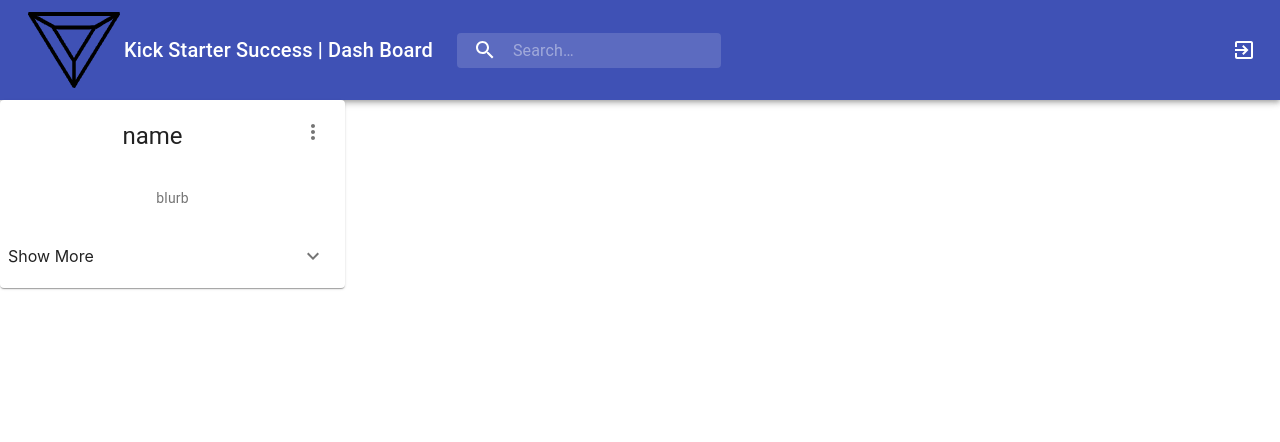
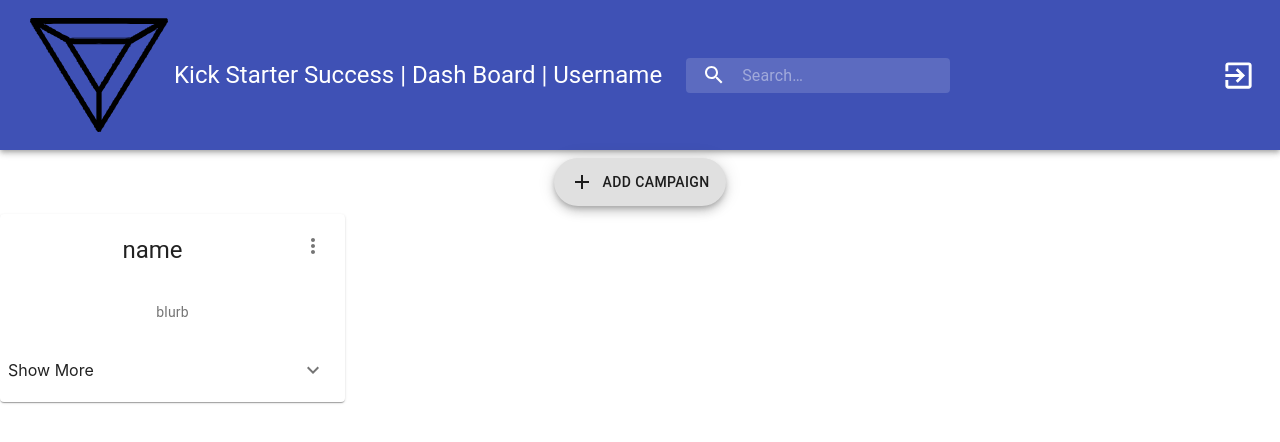
Before and after one commit to BW-Kickstarter-Success-Oct2019/Frontend, a React (Create React App) app in the folder my-app/: page /dashboard in a window 1280 px wide. Shown: the top 442 px of the page. Built offline with nearby package versions, Linux system fonts and the light colour scheme.

Commit message:
Added Campaign Button

```diff
--- a/my-app/src/App.js
+++ b/my-app/src/App.js
@@ -9,9 +9,9 @@ import CampaignForm from "./components/CampaignForm";
 function App() {
   return (
     <div className="App">
-      <Route path="/dashboard" component={dashboard}/>
       <Route path="/login" component={Login}/>
       <Route path="/signup" component={SignUp}/>
+      <Route path="/dashboard" component={dashboard}/>
       <Route path="/addCampaign" component={CampaignForm}/>
     </div>
   );
--- /dev/null
+++ b/my-app/src/components/AddCampaign.js
@@ -0,0 +1,30 @@
+import React from 'react';
+import { makeStyles } from '@material-ui/core/styles';
+import Fab from '@material-ui/core/Fab';
+import AddIcon from '@material-ui/icons/Add';
+import EditIcon from '@material-ui/icons/Edit';
+import DeleteIcon from '@material-ui/icons/Delete';
+import NavigationIcon from '@material-ui/icons/Navigation';
+
+const useStyles = makeStyles(theme => ({
+  fab: {
+    margin: theme.spacing(1),
+  },
+  extendedIcon: {
+    marginRight: theme.spacing(1),
+  },
+}));
+
+export default function FloatingActionButtons() {
+  const classes = useStyles();
+
+  return (
+    <div>
+      <Fab variant="extended" aria-label="delete" className={classes.fab}>
+        <AddIcon className={classes.extendedIcon} />
+        {/* This button needs to link to the campaign form */}
+        Add Campaign
+      </Fab>
+    </div>
+  );
+}
--- a/my-app/src/components/DashBoard.js
+++ b/my-app/src/components/DashBoard.js
@@ -1,11 +1,13 @@
 import React from 'react'
 import NavBar from './NavBar'
+import AddCampaign from './AddCampaign'
 import Cards from './Cards'
 
 const DashBoard = () => {
     return (
         <content >
             <NavBar />
+            <AddCampaign />
             <Cards />
         </content>
     );
--- a/my-app/src/components/NavBar.js
+++ b/my-app/src/components/NavBar.js
@@ -142,9 +142,9 @@ export default function PrimarySearchAppBar() {
     <div className={classes.grow}>
       <AppBar position="static">
         <Toolbar>
-        <img src={process.env.PUBLIC_URL + '/logo.svg'} height='100px' />
-          <Typography className={classes.title} variant="h6" noWrap>
-            Kick Starter Success | Dash Board
+        <img src={process.env.PUBLIC_URL + '/logo.svg'} height='150px' />
+          <Typography className={classes.title} variant="h5" noWrap>
+            Kick Starter Success | Dash Board | Username
           </Typography>
           <div className={classes.search}>
             <div className={classes.searchIcon}>
@@ -169,8 +169,7 @@ export default function PrimarySearchAppBar() {
               onClick={handleProfileMenuOpen}
               color="inherit"
             >
-              {/* <Typography>User Name</Typography> */}
-              <ExitToAppIcon />
+              <ExitToAppIcon fontSize="large"/>
             </IconButton>
           </div>
           <div className={classes.sectionMobile}>
```
Also changed, not shown: my-app/public/logo.png (added).
